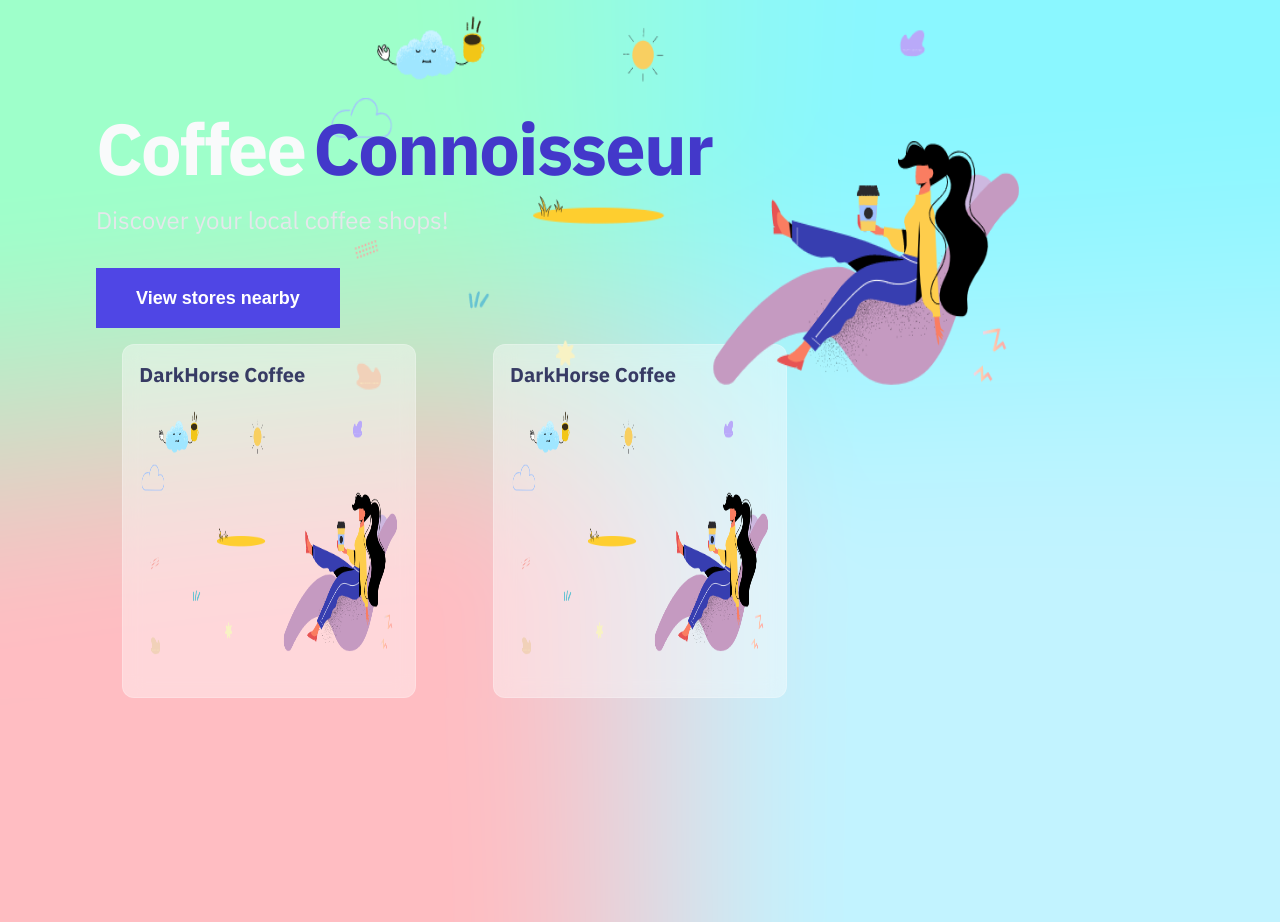
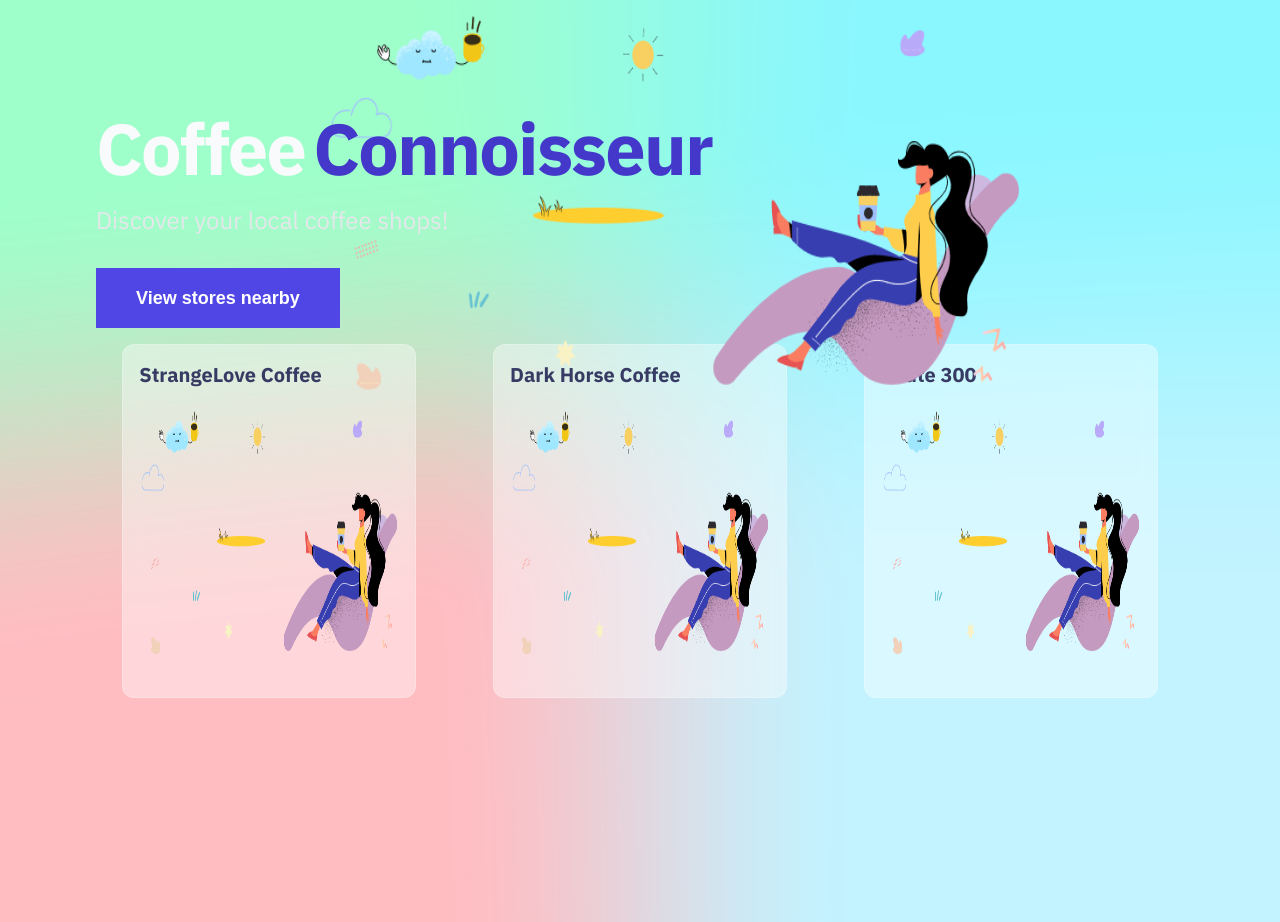
Before and after one commit to MiguelDominguezSanchez/ztm-complete-nextjs-developer-in-2022-discover-coffee-stores, a Next.js app: page / in a window 1280 px wide. Built offline with nearby package versions, Linux system fonts and the light colour scheme.

Commit message:
lesson 51

```diff
--- /dev/null
+++ b/data/coffee-stores.json
@@ -0,0 +1,26 @@
+[
+  {
+    "id": 0,
+    "name": "StrangeLove Coffee",
+    "imgUrl": "https://images.unsplash.com/photo-1504753793650-d4a2b783c15e?ixid=MnwxMjA3fDB8MHxwaG90by1wYWdlfHx8fGVufDB8fHx8&ixlib=rb-1.2.1&auto=format&fit=crop&w=2000&q=80",
+    "websiteUrl": "https://www.strangelovecoffee.ca/",
+    "address": "983 Queen St E, Toronto, ON M4M 1K2",
+    "neighbourhood": "at King and Spadina"
+  },
+  {
+    "id": 1,
+    "name": "Dark Horse Coffee",
+    "imgUrl": "https://images.unsplash.com/photo-1498804103079-a6351b050096?ixid=MnwxMjA3fDB8MHxwaG90by1wYWdlfHx8fGVufDB8fHx8&ixlib=rb-1.2.1&auto=format&fit=crop&w=2468&q=80",
+    "websiteUrl": "https://www.darkhorseespresso.com/",
+    "address": "401 Richmond St W",
+    "neighbourhood": "Richmond and Spadina"
+  },
+  {
+    "id": 300,
+    "name": "Route 300",
+    "imgUrl": "https://images.unsplash.com/photo-1498804103079-a6351b050096?ixid=MnwxMjA3fDB8MHxwaG90by1wYWdlfHx8fGVufDB8fHx8&ixlib=rb-1.2.1&auto=format&fit=crop&w=2468&q=80",
+    "websiteUrl": "https://www.darkhorseespresso.com/",
+    "address": "401 Richmond St W",
+    "neighbourhood": "Route 300 Neighbourhood"
+  }
+]
--- a/pages/index.js
+++ b/pages/index.js
@@ -4,6 +4,8 @@
 
 import Banner from '../components/banner'
 import Card from '../components/card'
+
+import coffeeStores from '../data/coffee-stores.json'
 
 export default function Home() {
 	const handleOnBannerBtnClick = () => {
@@ -26,18 +28,15 @@
 					<Image src='/static/hero-image.png' width={700} height={400} />
 				</div>
 				<div className={styles.cardLayout}>
-					<Card
-						name='DarkHorse Coffee'
-						imgUrl='/static/hero-image.png'
-						href='/coffee-store/darkhorse-coffee'
-						className={styles.card}
-					/>
-					<Card
-						name='DarkHorse Coffee'
-						imgUrl='/static/hero-image.png'
-						href='/coffee-store/darkhorse-coffee'
-						className={styles.card}
-					/>
+					{coffeeStores.map((coffeeStore) => {
+						return (
+							<Card
+								name={coffeeStore.name}
+								imgUrl='/static/hero-image.png'
+								href='/coffee-store/darkhorse-coffee'
+							/>
+						)
+					})}
 				</div>
 			</main>
 		</div>
```
